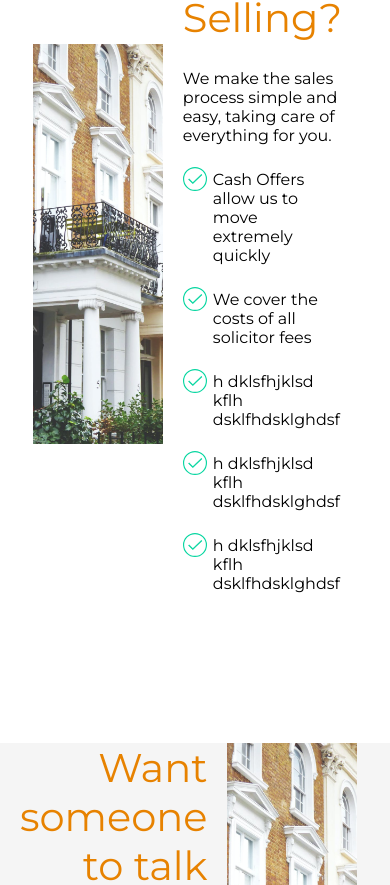
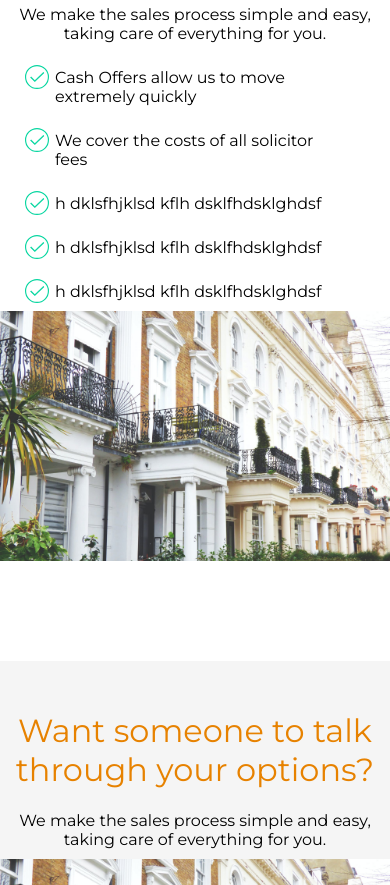
Before and after one commit to RKHTechnologies/HowardHavens, a React (Create React App) app: page / in a window 390 px wide. Shown: the part 2499-3384 px from the top of the page. Built offline with nearby package versions, Linux system fonts and the light colour scheme.

Commit message:
Sorted header nav, and updated mobile issues

```diff
--- a/src/components/HeaderNav.tsx
+++ b/src/components/HeaderNav.tsx
@@ -1,4 +1,4 @@
-import React, { useState } from 'react';
+import React, { useRef, useState } from 'react';
 import styled from 'styled-components';
 import { colours, SharedSettings } from '../Shared/SharedStyles';
 import { useHistory } from 'react-router-dom';
@@ -15,17 +15,15 @@ interface menuProps {
 const HeaderBar = styled.div`
     position: ${(p: IProps) => p.stickyHeader ? "fixed" : "absolute"};
     top: ${(p: IProps) => p.stickyHeader ? "0" : "100vh"};
+    box-shadow: ${(p: IProps) => p.stickyHeader ? "0 0.25rem 0.125rem 0 rgba(0,0,0,0.025)" : null};
     width: 100%;
     height: 80px;
     display: flex;
     justify-content: center;
     align-items: center;
-    background: ${colours.light}b0;
+    background: ${colours.light};
     z-index: 2;
-
-    @media(max-width: ${SharedSettings.mobile}) {
-      background: ${colours.light};
-    }
+    transition: box-shadow 0.6s ease;
 `;
 
 const HeaderNavContainer = styled.div`
@@ -182,13 +180,16 @@ interface IProps {
 const HeaderNav: React.FC<IProps> = ({ stickyHeader }: IProps) => {
     const [menuOpen, setMenuOpen] = useState(false);
 
-    const history = useHistory();
+    const handleNav = (link: string): void => {
+        setMenuOpen(false);
+        let scrollPosition = document.getElementById(`${link}`)?.offsetTop ?? 0;
 
-    const handleNav = (link: string): void => {
-        console.log("clicked nav", link);
-        setMenuOpen(false);
-        history.push(`${process.env.PUBLIC_URL}${link}`);
+        if (link !== "about" && link !== "contact")
+            scrollPosition = scrollPosition - 100;
+
+        window.scrollTo(0, scrollPosition);
     }
+
 
     const burgerClick = (stickyHeader?: boolean) => {
         if (!stickyHeader) {
@@ -206,16 +207,12 @@ const HeaderNav: React.FC<IProps> = ({ stickyHeader }: IProps) => {
           <BurgerContainer menuOpen={menuOpen} onClick={() => burgerClick(stickyHeader)}><Burger menuOpen={menuOpen} /></BurgerContainer>
 
           <NavItemsRightContainer menuOpen={menuOpen}>
-            <HeaderButton href="#about" onClick={() => setMenuOpen(false)}>ABOUT US</HeaderButton>
-            <HeaderButton href="#lettings" onClick={() => setMenuOpen(false)}>LETTINGS</HeaderButton>
-            <HeaderButton href="#dealsourcing" onClick={() => setMenuOpen(false)}>DEAL SOURCING</HeaderButton>
-            <HeaderButton href="#projects" onClick={() => setMenuOpen(false)}>PROJECTS</HeaderButton>
-            <HeaderButton href="#contact" onClick={() => setMenuOpen(false)}>CONTACT</HeaderButton>
-            {/* <HeaderButton  href="#about" onClick={() => handleNav("#about")}>ABOUT US</HeaderButton> */}
-            {/* <HeaderButton onClick={() => handleNav("lettings")}>LETTINGS</HeaderButton> */}
-            {/* <HeaderButton onClick={() => handleNav("dealsourcing")}>DEAL SOURCING</HeaderButton> */}
-            {/* <HeaderButton onClick={() => handleNav("projects")}>PROJECTS</HeaderButton> */}
-            {/* <HeaderButton onClick={() => handleNav("contact")}>CONTACT</HeaderButton> */}
+            <HeaderButton onClick={() => handleNav("about")}>ABOUT US</HeaderButton>
+            <HeaderButton onClick={() => handleNav("sales")}>SALES</HeaderButton>
+            <HeaderButton onClick={() => handleNav("discuss")}>1-2-1 DISCUSSION</HeaderButton>
+            <HeaderButton onClick={() => handleNav("tenantbuyers")}>TENANT BUYERS</HeaderButton>
+            <HeaderButton onClick={() => handleNav("dealsourcing")}>DEAL SOURCING</HeaderButton>
+            <HeaderButton onClick={() => handleNav("contact")}>CONTACT</HeaderButton>
           </NavItemsRightContainer>
         </HeaderNavContainer>
       </HeaderBar>
--- a/src/components/Services.tsx
+++ b/src/components/Services.tsx
@@ -1,7 +1,7 @@
 import React, { FC } from 'react';
 import styled from 'styled-components';
 import { ImagesDesktop } from '../Shared/ImageLib';
-import { colours } from '../Shared/SharedStyles';
+import { colours, SharedSettings } from '../Shared/SharedStyles';
 import checkIcon from '../img/Check_Icon.svg';
 
 const Container = styled.div`
@@ -27,7 +27,14 @@ const Service = styled.div`
   display: grid;
   grid-template-columns: 1fr 1fr;
   grid-template-areas: ${(p: ServiceProps) => p.alt ? "'text image'" : "'image text'"};
-  margin-bottom: 150px;
+  margin: 50px 0 100px;
+
+  @media(max-width: ${SharedSettings.mobile}) {
+    grid-template-columns: 1fr;
+    grid-template-areas:
+      'text'
+      'image';
+  }
 `;
 
 const Image = styled.div`
@@ -40,6 +47,13 @@ const Image = styled.div`
   background-position: center;
   text-align: right;
   margin:  ${(p: ServiceProps) => p.alt ? "auto auto auto 0" : "auto 0 auto auto"};
+
+  @media(max-width: ${SharedSettings.mobile}) {
+    margin: auto;
+    margin-top: 10px;
+    width: 100%;
+    height: 250px;
+  }
 `;
 
 
@@ -48,6 +62,11 @@ const Text = styled.div`
   grid-area: text;
   padding: 0 20px;
   text-align: ${(p: ServiceProps) => p.alt ? "right" : null};
+
+  @media(max-width: ${SharedSettings.mobile}) {
+    padding: 0 10px;
+    text-align: center;
+  }
 `;
 
 const Title = styled.h1`
@@ -55,13 +74,16 @@ const Title = styled.h1`
   margin-top: 0;
   font-size: 2.5em;
   color: ${colours.primary};
+
+  @media(max-width: ${SharedSettings.mobile}) {
+    font-size: 2em;
+  }
 `;
 
 const Description = styled.div``;
 
 const CheckList = styled.div`
   margin-top: 20px;
-  direction: ${(p: ServiceProps) => p.alt ? "rtl" : null};
 
   li {
     list-style: none;
@@ -75,17 +97,23 @@ const CheckList = styled.div`
       background-size: contain;
       position: absolute;
       margin-top: -3px;
-      margin-left: ${(p: ServiceProps) => p.alt ? null : "-30px"};
-      margin-right: ${(p: ServiceProps) => p.alt ? "-30px" : null};
+      margin-left: -30px;
     }
+  }
+
+  @media(max-width: ${SharedSettings.mobile}) {
+    margin-left: 15px;
+    text-align: left;
   }
 `;
 
 const Services: FC = ()  => {
+
   return (
     <Container>
+
       <Strip>
-        <Service>
+        <Service id="sales">
           <Image />
           <Text>
             <Title>Thinking of Selling?</Title>
@@ -103,7 +131,7 @@ const Services: FC = ()  => {
         </Service>
       </Strip>
 
-      <Strip alt>
+      <Strip alt id="discuss">
         <Service alt>
           <Image alt />
           <Text alt>
@@ -115,7 +143,7 @@ const Services: FC = ()  => {
         </Service>
       </Strip>
 
-      <Strip>
+      <Strip id="tenantbuyers">
         <Service>
           <Image />
           <Text>
@@ -134,7 +162,7 @@ const Services: FC = ()  => {
         </Service>
       </Strip>
 
-      <Strip alt>
+      <Strip alt id="dealsourcing">
         <Service alt>
           <Image alt />
           <Text alt>
@@ -142,7 +170,7 @@ const Services: FC = ()  => {
             <Description>
               Howard Havens also has our own Deal Sourcing mailing list, get in contact today to discuss.
             </Description>
-            <CheckList alt>
+            <CheckList>
                 <li>Cash Offers allow us to move extremely quickly</li>
                 <li>We cover the costs of all solicitor fees</li>
                 <li>h dklsfhjklsd kflh dsklfhdsklghdsf</li>
```
